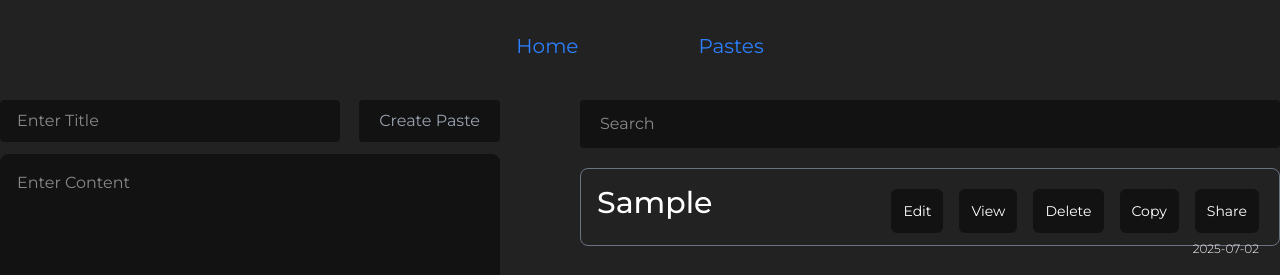
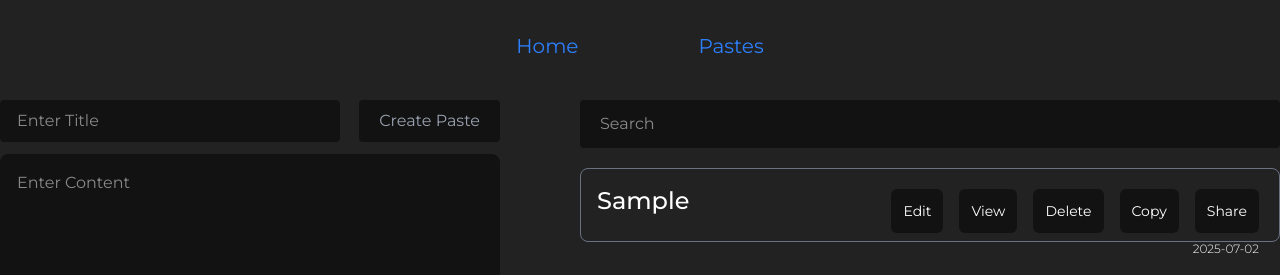
Before and after one commit to vmridul/Paste, a React (Vite) app: page / in a window 1280 px wide. Both pictures are taken after typing "Sample" into the empty fields and a click on the button "Create Paste". Shown: the top 275 px of the page. Built offline with nearby package versions, Linux system fonts and the light colour scheme.

Commit message:
Update Paste.jsx

```diff
--- a/src/components/Paste.jsx
+++ b/src/components/Paste.jsx
@@ -62,7 +62,7 @@ const Paste = () => {
                 className="relative border-1 border-gray-500 rounded-lg w-[700px] p-4 hover:bg-[#2b2b2b]"
                 onClick={() => navigate(`/pastes/${paste._id}`)}
               >
-                <div className="font-medium text-3xl">{paste.title}</div>
+                <div className="font-medium text-2xl">{paste.title}</div>
                 <div className="mt-2">{paste.value}</div>
                 <div
                   onClick={(e) => e.stopPropagation()}
```
